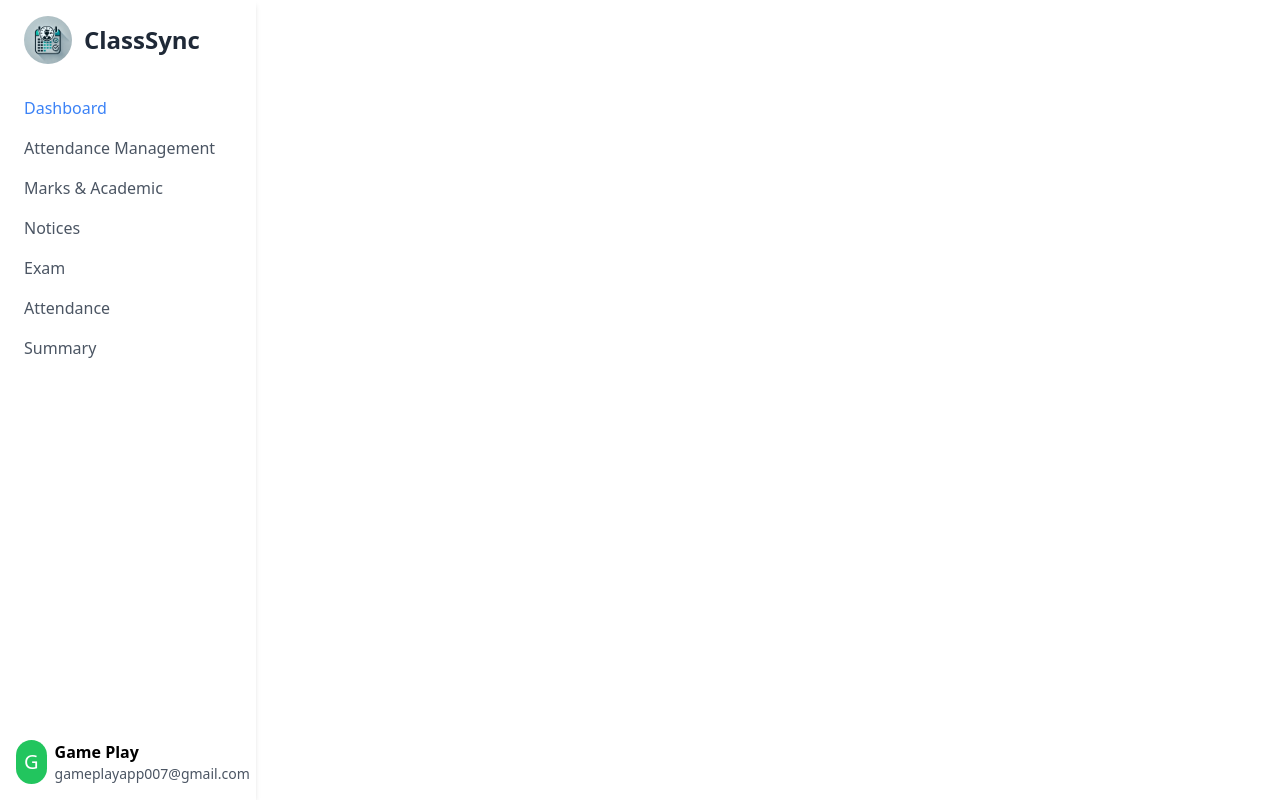
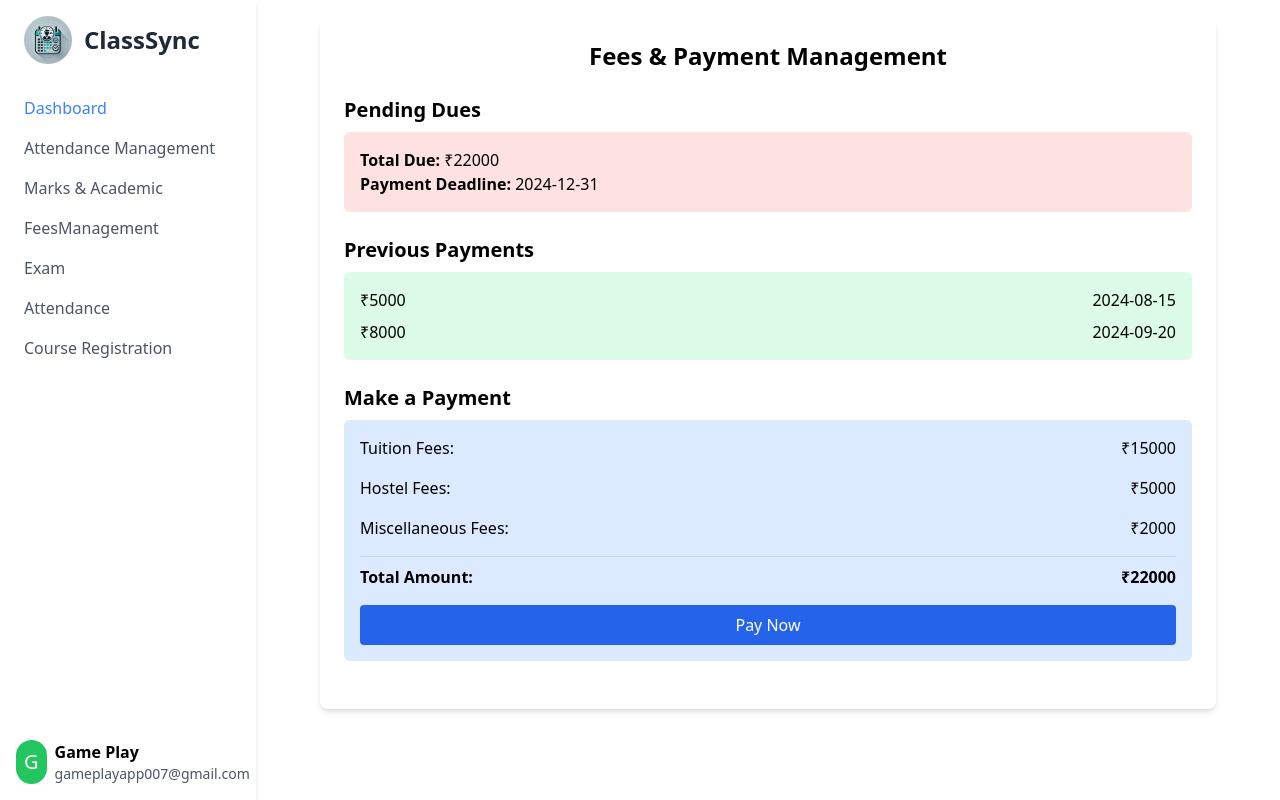
Before and after one commit to Gamerking177/classync, a React (Create React App) app: page /fees in a window 1280 px wide. Built offline with nearby package versions, Linux system fonts and the light colour scheme.

Commit message:
CourseRegistration

```diff
--- a/src/App.js
+++ b/src/App.js
@@ -9,6 +9,8 @@ import ExamPage from './pages/ExamPage';
 import SummaryPage from './components/SummaryPage';
 import AcademicPerformance from './components/marks&academic'
 import AttendanceManagement from './pages/AttendanceManagement'
+import FeesManagement from './pages/FeesManagement';
+import CourseRegistration from './pages/CourseRegistration';
    const App = () => (
     <Router>
         <div className="flex">
@@ -23,6 +25,9 @@ import AttendanceManagement from './pages/AttendanceManagement'
                     <Route path="/summary" element={<SummaryPage />} />
                     <Route path="/marks&academic" element={< AcademicPerformance/>} />
                     <Route path="/attendance" element={< AttendanceManagement/>} />
+
+                    <Route path="/fees" element={<FeesManagement />} />
+                    <Route path="/register-courses" element={<CourseRegistration />} />
                 </Routes>
             </div>
         </div>
--- a/src/components/Sidebar.js
+++ b/src/components/Sidebar.js
@@ -40,9 +40,9 @@ const Sidebar = () => (
 
 
                 <li className="mb-4">
-                    <Link to="/notices" className="flex items-center text-gray-600">
+                    <Link to="/fees" className="flex items-center text-gray-600">
                         <i className="fas fa-bullhorn mr-2"></i>
-                        Notices
+                        FeesManagement
                     </Link>
                 </li>
                 <li className="mb-4">
@@ -60,9 +60,9 @@ const Sidebar = () => (
                 </li>
 
                 <li className="mb-4">
-                    <Link to="/summary" className="flex items-center text-gray-600">
+                    <Link to="register-courses" className="flex items-center text-gray-600">
                         <i className="fas fa-chart-line mr-2"></i>
-                        Summary
+                        Course Registration
                     </Link>
                 </li>
 
--- a/src/pages/AttendanceManagement.js
+++ b/src/pages/AttendanceManagement.js
@@ -4,20 +4,44 @@ import { Chart as ChartJS, ArcElement, Tooltip, Legend } from 'chart.js';
 
 ChartJS.register(ArcElement, Tooltip, Legend);
 
-function AttendanceManagement() {
-  // Dummy data for the pie chart
+// Function to generate dummy attendance data for the past 3 months
+function generateAttendanceData() {
+  const attendanceRecords = [];
+  const currentDate = new Date();
+  currentDate.setDate(1); // Start from the beginning of the current month
+
+  for (let i = 0; i < 90; i++) {
+    const status = Math.random() < 0.75 ? 'Present' : (Math.random() < 0.5 ? 'Absent' : 'Leave');
+    attendanceRecords.push({
+      date: currentDate.toISOString().split('T')[0],
+      status: status,
+    });
+    currentDate.setDate(currentDate.getDate() - 1); // Move to the previous day
+  }
+  return attendanceRecords;
+}
+
+const attendanceRecords = generateAttendanceData();
+
+// Calculate attendance summary for the pie chart
+const presentCount = attendanceRecords.filter(record => record.status === 'Present').length;
+const absentCount = attendanceRecords.filter(record => record.status === 'Absent').length;
+const leaveCount = attendanceRecords.filter(record => record.status === 'Leave').length;
+
+// Pie chart data
 const attendanceData = {
   labels: ['Present', 'Absent', 'Leave'],
   datasets: [
     {
       label: 'Attendance',
-        data: [75, 15, 10], // Adjust according to actual data
+      data: [presentCount, absentCount, leaveCount],
       backgroundColor: ['#4CAF50', '#F44336', '#FFC107'],
       hoverBackgroundColor: ['#45A049', '#E53935', '#FFB300'],
     },
   ],
 };
 
+function AttendanceManagement() {
   return (
     <div className="min-h-screen bg-gray-100 p-6">
       {/* Header */}
@@ -38,7 +62,7 @@ function AttendanceManagement() {
 
       {/* Attendance Table */}
       <section className="bg-white shadow-md rounded-lg p-6 mb-6">
-        <h2 className="text-xl font-semibold mb-4">Attendance Record</h2>
+        <h2 className="text-xl font-semibold mb-4">Attendance Record (Last 3 Months)</h2>
         <table className="w-full text-left border-collapse">
           <thead>
             <tr className="bg-blue-200">
@@ -47,15 +71,14 @@ function AttendanceManagement() {
             </tr>
           </thead>
           <tbody>
-            <tr>
-              <td className="p-3 border">2024-10-01</td>
-              <td className="p-3 border text-green-600">Present</td>
+            {attendanceRecords.map((record, index) => (
+              <tr key={index}>
+                <td className="p-3 border">{record.date}</td>
+                <td className={`p-3 border ${record.status === 'Present' ? 'text-green-600' : record.status === 'Absent' ? 'text-red-600' : 'text-yellow-600'}`}>
+                  {record.status}
+                </td>
               </tr>
-            <tr>
-              <td className="p-3 border">2024-10-02</td>
-              <td className="p-3 border text-red-600">Absent</td>
-            </tr>
-            {/* Add more records as needed */}
+            ))}
           </tbody>
         </table>
       </section>
@@ -67,10 +90,10 @@ function AttendanceManagement() {
           <Pie data={attendanceData} />
         </div>
         <div className="text-lg mt-6 text-center">
-          <p><span className="font-medium">Total Days:</span> 100</p>
-          <p><span className="font-medium">Present:</span> 75</p>
-          <p><span className="font-medium">Absent:</span> 15</p>
-          <p><span className="font-medium">On Leave:</span> 10</p>
+          <p><span className="font-medium">Total Days:</span> 90</p>
+          <p><span className="font-medium">Present:</span> {presentCount}</p>
+          <p><span className="font-medium">Absent:</span> {absentCount}</p>
+          <p><span className="font-medium">On Leave:</span> {leaveCount}</p>
         </div>
       </section>
     </div>
--- /dev/null
+++ b/src/pages/CourseRegistration.js
@@ -0,0 +1,81 @@
+// src/components/CourseRegistration.js
+import React, { useState } from 'react';
+
+const CourseRegistration = () => {
+    const [selectedDepartment, setSelectedDepartment] = useState('');
+    const [availableCourses, setAvailableCourses] = useState(dummyCourses);
+    const [selectedCourses, setSelectedCourses] = useState([]);
+
+    const handleDepartmentChange = (e) => {
+        const department = e.target.value;
+        setSelectedDepartment(department);
+        setAvailableCourses(
+            department
+                ? dummyCourses.filter(course => course.department === department)
+                : dummyCourses
+        );
+    };
+
+    const handleCourseSelection = (course) => {
+        setSelectedCourses((prev) =>
+            prev.includes(course)
+                ? prev.filter((c) => c !== course)
+                : [...prev, course]
+        );
+    };
+
+    const handleSubmit = () => {
+        alert(`Registered Courses: ${selectedCourses.map(c => c.title).join(', ')}`);
+    };
+
+    return (
+        <div className="p-6 bg-gray-50 min-h-screen">
+            <h1 className="text-3xl font-semibold mb-4">Course Registration</h1>
+            <div className="flex flex-col md:flex-row items-center gap-4 mb-6">
+                <select
+                    className="p-2 border rounded-lg shadow-sm w-full md:w-1/3"
+                    value={selectedDepartment}
+                    onChange={handleDepartmentChange}
+                >
+                    <option value="">All Departments</option>
+                    <option value="Computer Science">Computer Science</option>
+                    <option value="Business">Business</option>
+                    <option value="Mathematics">Mathematics</option>
+                </select>
+            </div>
+
+            <div className="grid md:grid-cols-2 gap-6">
+                {availableCourses.map((course) => (
+                    <div
+                        key={course.id}
+                        className={`p-4 border rounded-lg shadow-md ${selectedCourses.includes(course) ? 'bg-blue-100' : 'bg-white'}`}
+                        onClick={() => handleCourseSelection(course)}
+                    >
+                        <h2 className="text-xl font-bold">{course.title}</h2>
+                        <p className="text-gray-600">Department: {course.department}</p>
+                        <p className="text-gray-600">Faculty: {course.faculty}</p>
+                        <p className="text-gray-600">Availability: {course.availability}</p>
+                    </div>
+                ))}
+            </div>
+
+            <button
+                onClick={handleSubmit}
+                className="mt-6 bg-blue-500 text-white px-6 py-3 rounded-lg shadow-md hover:bg-blue-600 transition"
+            >
+                Register Selected Courses
+            </button>
+        </div>
+    );
+};
+
+export default CourseRegistration;
+
+const dummyCourses = [
+    { id: 1, title: 'Data Structures', department: 'Computer Science', faculty: 'Dr. Smith', availability: 'Available' },
+    { id: 2, title: 'Algorithms', department: 'Computer Science', faculty: 'Dr. Clark', availability: 'Available' },
+    { id: 3, title: 'Business Management', department: 'Business', faculty: 'Prof. Johnson', availability: 'Available' },
+    { id: 4, title: 'Calculus I', department: 'Mathematics', faculty: 'Dr. Lee', availability: 'Full' },
+    { id: 5, title: 'Operating Systems', department: 'Computer Science', faculty: 'Dr. Brown', availability: 'Available' },
+    { id: 6, title: 'Marketing 101', department: 'Business', faculty: 'Prof. Williams', availability: 'Available' },
+];
--- /dev/null
+++ b/src/pages/FeesManagement.js
@@ -0,0 +1,85 @@
+import React, { useState } from 'react';
+
+const FeesManagement = () => {
+  const [paymentDetails, setPaymentDetails] = useState({
+    tuition: 15000,
+    hostel: 5000,
+    misc: 2000,
+    totalDue: 22000,
+    deadline: "2024-12-31"
+  });
+
+  const [previousPayments, setPreviousPayments] = useState([
+    { id: 1, amount: 5000, date: "2024-08-15" },
+    { id: 2, amount: 8000, date: "2024-09-20" }
+  ]);
+
+  const handlePayNow = () => {
+    alert("Payment simulated. No actual payment processing here.");
+    // Add logic to update the pending dues if needed
+  };
+
+  return (
+    <div className="max-w-4xl mx-auto p-6 bg-white rounded-lg shadow-md">
+      <h2 className="text-2xl font-bold mb-6 text-center">Fees & Payment Management</h2>
+
+      {/* Pending Dues Section */}
+      <div className="mb-6">
+        <h3 className="text-xl font-semibold mb-2">Pending Dues</h3>
+        <div className="bg-red-100 p-4 rounded-md">
+          <p><span className="font-semibold">Total Due:</span> ₹{paymentDetails.totalDue}</p>
+          <p><span className="font-semibold">Payment Deadline:</span> {paymentDetails.deadline}</p>
+        </div>
+      </div>
+
+      {/* Previous Payments Section */}
+      <div className="mb-6">
+        <h3 className="text-xl font-semibold mb-2">Previous Payments</h3>
+        <div className="bg-green-100 p-4 rounded-md space-y-2">
+          {previousPayments.length > 0 ? (
+            previousPayments.map((payment) => (
+              <div key={payment.id} className="flex justify-between">
+                <span>₹{payment.amount}</span>
+                <span>{payment.date}</span>
+              </div>
+            ))
+          ) : (
+            <p>No previous payments found.</p>
+          )}
+        </div>
+      </div>
+
+      {/* Payment Details Form */}
+      <div className="mb-6">
+        <h3 className="text-xl font-semibold mb-2">Make a Payment</h3>
+        <div className="bg-blue-100 p-4 rounded-md space-y-4">
+          <div className="flex justify-between">
+            <span>Tuition Fees:</span>
+            <span>₹{paymentDetails.tuition}</span>
+          </div>
+          <div className="flex justify-between">
+            <span>Hostel Fees:</span>
+            <span>₹{paymentDetails.hostel}</span>
+          </div>
+          <div className="flex justify-between">
+            <span>Miscellaneous Fees:</span>
+            <span>₹{paymentDetails.misc}</span>
+          </div>
+          <div className="flex justify-between font-bold border-t border-gray-300 pt-2">
+            <span>Total Amount:</span>
+            <span>₹{paymentDetails.totalDue}</span>
+          </div>
+
+          <button
+            onClick={handlePayNow}
+            className="w-full bg-blue-600 text-white py-2 rounded hover:bg-blue-700"
+          >
+            Pay Now
+          </button>
+        </div>
+      </div>
+    </div>
+  );
+};
+
+export default FeesManagement;
```
Also changed, not shown: 1 other file (tests, documents, lock files or other folders). Lines whose indentation alone changed are shown as unchanged.
